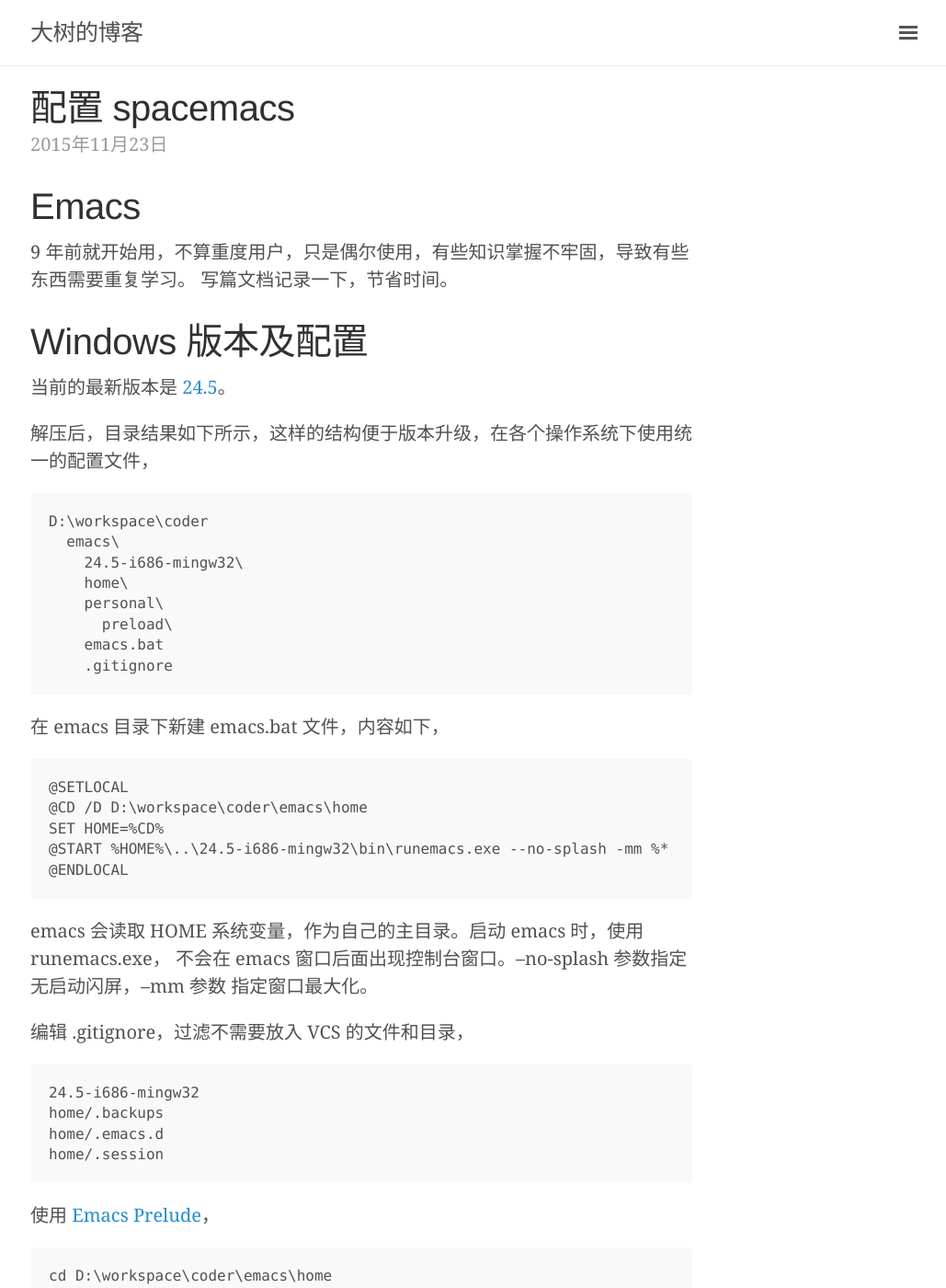
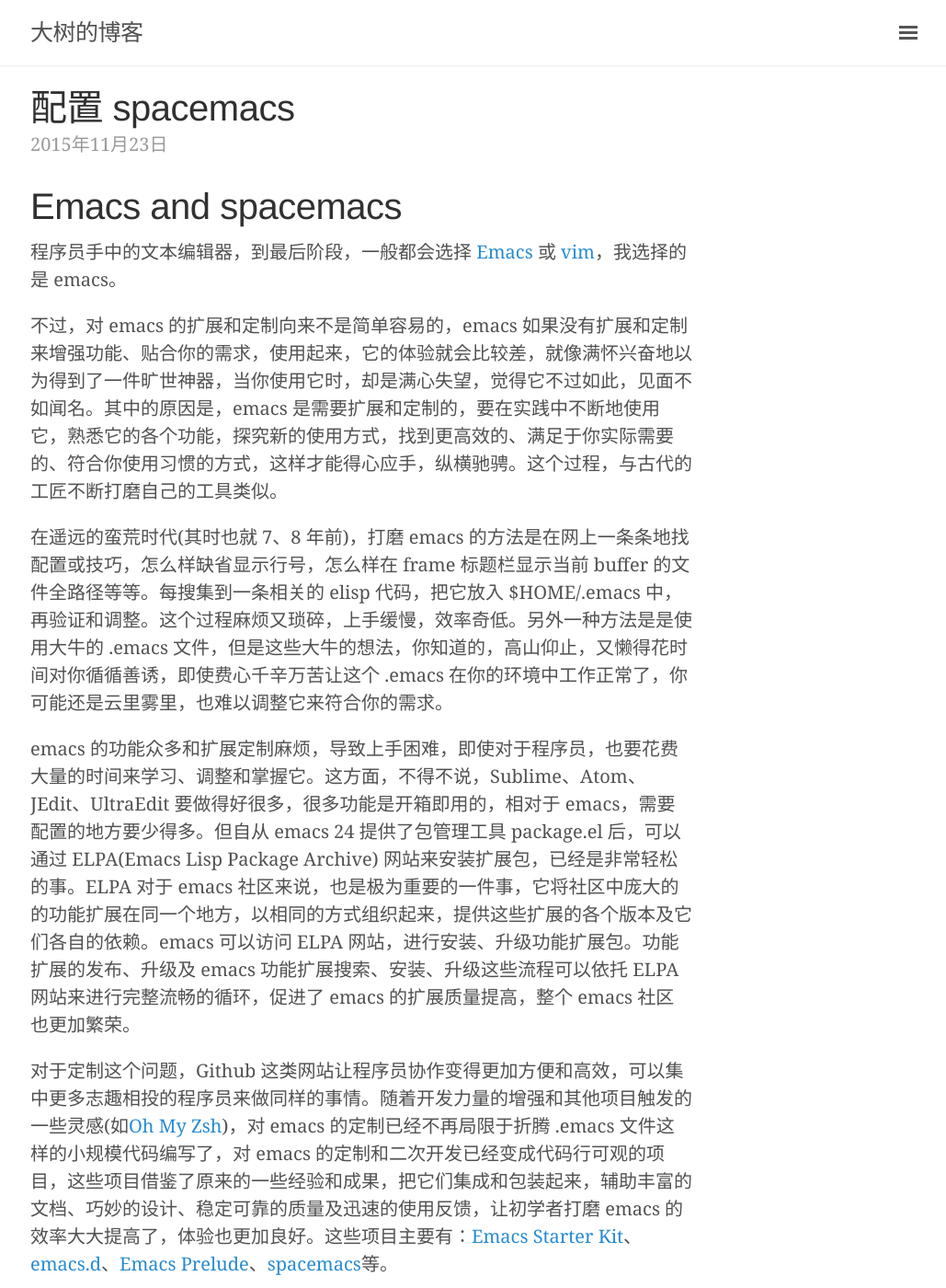
Before and after one commit to 0000-bigtree/0000-bigtree.github.io, a Jekyll site: the page built from _posts/2015-11-23-config-spacemacs.md, in a window 1280 px wide and 1400 px high. Shown: the whole window at 92% size, without its empty margins (247-1276 px from the left). Built offline with Jekyll 4.4.1, drawn with Linux system fonts in a browser that asks for light colours; some of the changed text lies outside the part shown.

Commit message:
update config spacemacs

```diff
--- a/_posts/2015-11-23-config-spacemacs.md
+++ b/_posts/2015-11-23-config-spacemacs.md
@@ -7,10 +7,25 @@
 categories: emacs
 ---
 
-# Emacs
+# Emacs and spacemacs
 
-9 年前就开始用，不算重度用户，只是偶尔使用，有些知识掌握不牢固，导致有些东西需要重复学习。
-写篇文档记录一下，节省时间。
+程序员手中的文本编辑器，到最后阶段，一般都会选择 [Emacs](http://www.gnu.org/software/emacs/emacs.html) 或 [vim](http://www.vim.org/)，我选择的是 emacs。
+
+不过，对 emacs 的扩展和定制向来不是简单容易的，emacs 如果没有扩展和定制来增强功能、贴合你的需求，使用起来，它的体验就会比较差，就像满怀兴奋地以为得到了一件旷世神器，当你使用它时，却是满心失望，觉得它不过如此，见面不如闻名。其中的原因是，emacs 是需要扩展和定制的，要在实践中不断地使用它，熟悉它的各个功能，探究新的使用方式，找到更高效的、满足于你实际需要的、符合你使用习惯的方式，这样才能得心应手，纵横驰骋。这个过程，与古代的工匠不断打磨自己的工具类似。
+
+在遥远的蛮荒时代(其时也就 7、8 年前)，打磨 emacs 的方法是在网上一条条地找配置或技巧，怎么样缺省显示行号，怎么样在 frame 标题栏显示当前 buffer 的文件全路径等等。每搜集到一条相关的 elisp 代码，把它放入 $HOME/.emacs 中，再验证和调整。这个过程麻烦又琐碎，上手缓慢，效率奇低。另外一种方法是是使用大牛的 .emacs 文件，但是这些大牛的想法，你知道的，高山仰止，又懒得花时间对你循循善诱，即使费心千辛万苦让这个 .emacs 在你的环境中工作正常了，你可能还是云里雾里，也难以调整它来符合你的需求。
+
+emacs 的功能众多和扩展定制麻烦，导致上手困难，即使对于程序员，也要花费大量的时间来学习、调整和掌握它。这方面，不得不说，Sublime、Atom、JEdit、UltraEdit 要做得好很多，很多功能是开箱即用的，相对于 emacs，需要配置的地方要少得多。但自从 emacs 24 提供了包管理工具 package.el 后，可以通过 ELPA(Emacs Lisp Package Archive) 网站来安装扩展包，已经是非常轻松的事。ELPA 对于 emacs 社区来说，也是极为重要的一件事，它将社区中庞大的的功能扩展在同一个地方，以相同的方式组织起来，提供这些扩展的各个版本及它们各自的依赖。emacs 可以访问 ELPA 网站，进行安装、升级功能扩展包。功能扩展的发布、升级及 emacs 功能扩展搜索、安装、升级这些流程可以依托 ELPA 网站来进行完整流畅的循环，促进了 emacs 的扩展质量提高，整个 emacs 社区也更加繁荣。
+
+对于定制这个问题，Github 这类网站让程序员协作变得更加方便和高效，可以集中更多志趣相投的程序员来做同样的事情。随着开发力量的增强和其他项目触发的一些灵感(如[Oh My Zsh](http://ohmyz.sh/))，对 emacs 的定制已经不再局限于折腾 .emacs 文件这样的小规模代码编写了，对 emacs 的定制和二次开发已经变成代码行可观的项目，这些项目借鉴了原来的一些经验和成果，把它们集成和包装起来，辅助丰富的文档、巧妙的设计、稳定可靠的质量及迅速的使用反馈，让初学者打磨 emacs 的效率大大提高了，体验也更加良好。这些项目主要有：[Emacs Starter Kit](https://github.com/technomancy/emacs-starter-kit)、[emacs.d](https://github.com/purcell/emacs.d)、[Emacs Prelude](https://github.com/bbatsov/prelude)、[spacemacs](https://github.com/syl20bnr/spacemacs)等。
+
+前面用过一段时间 Emacs Prelude，后面看到 spacemacs 之后，就转了过来。主要原因是：
+
+* spacemacs 的开发社区更活跃。gihub 上的 start也最多，的确有聚集效应。
+* 它的 layer 这个抽象感觉很赞，干净。
+* 已经定义好的 layer 也多，满足了需要，开箱即用。
+* 版本更新很快，bug 响应分分钟。
+* 外观漂亮。
 
 # Windows 版本及配置
 
```
